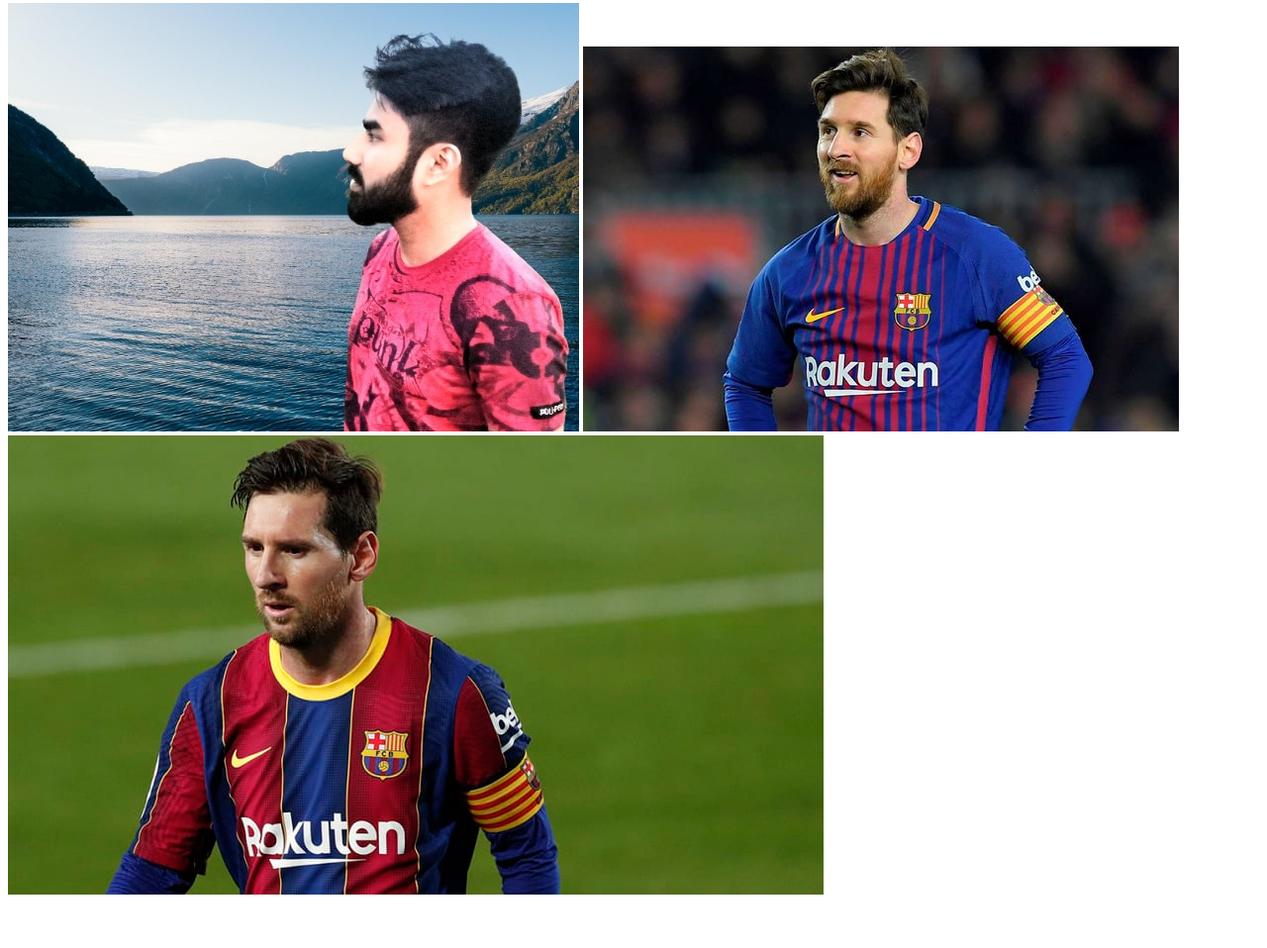
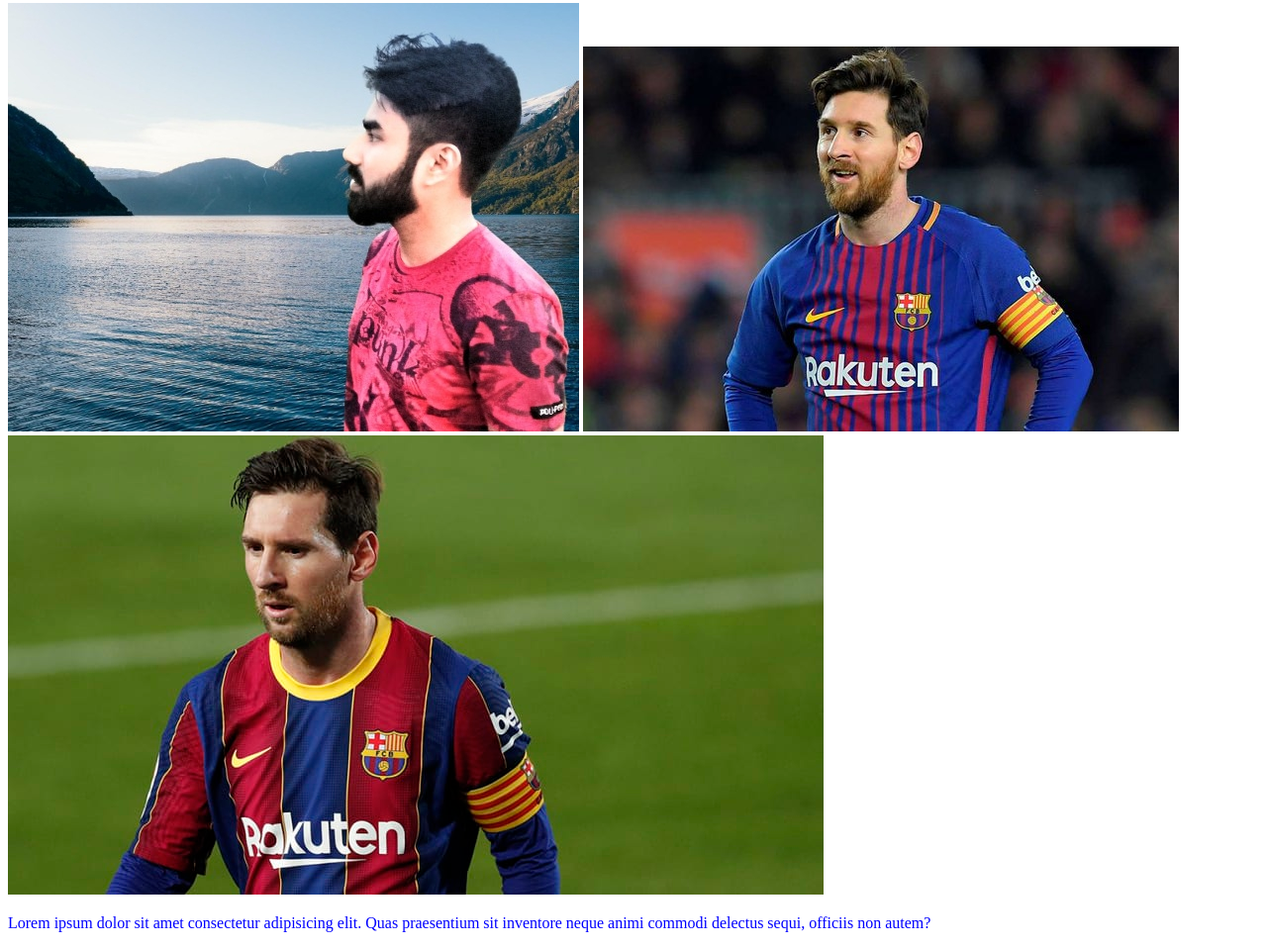
Before and after one commit to Ayman175/ongoing-journey, a plain HTML site: page index.html in a window 1280 px wide. Shown: the part 488-1446 px from the top of the page at 99% size. Before the commit the page ends 1404 px from the top, so only its background shows below. Drawn offline with Linux system fonts and the light colour scheme.

Commit message:
5th commit

```diff
--- a/index.html
+++ b/index.html
@@ -21,5 +21,7 @@
     <img src="image/messi1.jpg" alt="">
     <img src="image/messi2.jpg" alt="">
 
+    <p>Lorem ipsum dolor sit amet consectetur adipisicing elit. Quas praesentium sit inventore neque animi commodi delectus sequi, officiis non autem?</p>
+
 </body>
 </html>
```
